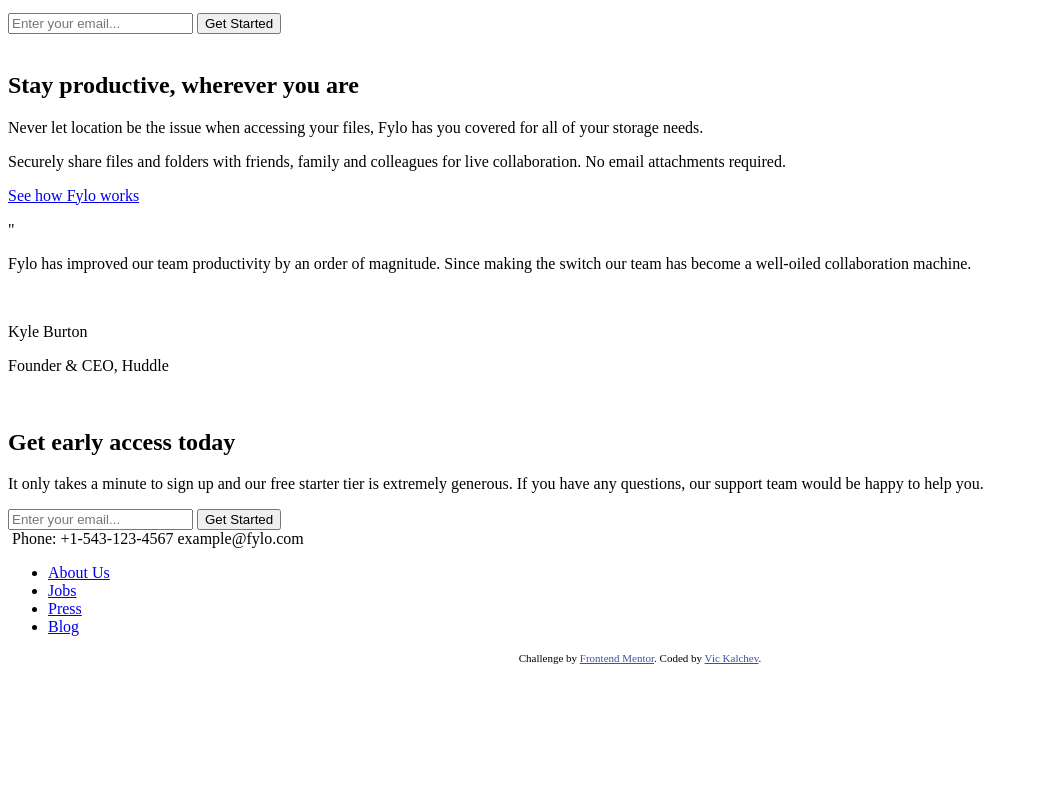
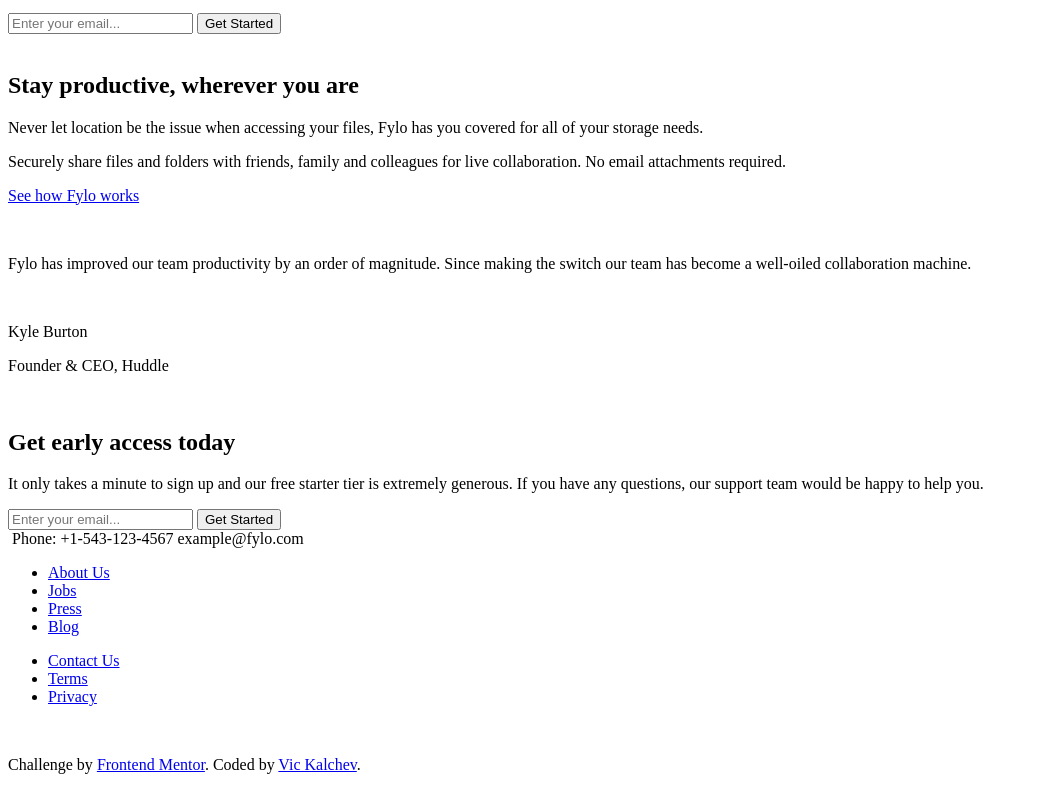
Before and after one commit to vickalchev/Fylo-Landing-Page, a plain HTML site: page fylo-landing-page/index.html in a window 1280 px wide. Shown: the part 184-974 px from the top of the page, without its empty margins (0-1038 px from the left). Before the commit the page ends 859 px from the top, so only its background shows below. Drawn offline with Linux system fonts and the light colour scheme.

Commit message:
Adding a css file

```diff
--- a/fylo-landing-page/index.html
+++ b/fylo-landing-page/index.html
@@ -12,18 +12,9 @@
       href="./images/favicon-32x32.png"
     />
 
+    <link rel="stylesheet" type="text/css" href="./style.css" />
+
     <title>Frontend Mentor | Fylo landing page with two column layout</title>
-
-    <!-- Feel free to remove these styles or customise in your own stylesheet 👍 -->
-    <style>
-      .attribution {
-        font-size: 11px;
-        text-align: center;
-      }
-      .attribution a {
-        color: hsl(228, 45%, 44%);
-      }
-    </style>
   </head>
   <body>
     <!-- Setting up the navigation bar -->
@@ -82,7 +73,7 @@
         </p>
         <!-- Quote section -->
         <div class="quote-container">
-          <p class="quote-icon">"</p>
+          <img id="quote-icon" href="./images/icon-quotes.svg" />
           <p class="in-quote-text">
             Fylo has improved our team productivity by an order of magnitude.
             Since making the switch our team has become a well-oiled
@@ -142,14 +133,23 @@
             <li><a href="#">Blog</a></li>
           </ul>
         </div>
-        <div id="footer-col-3"></div>
+        <div id="footer-col-3">
+          <ul>
+            <li><a href="#">Contact Us</a></li>
+            <li><a href="#">Terms</a></li>
+            <li><a href="#">Privacy</a></li>
+          </ul>
+        </div>
+        <div id="footer-col-4">
+          <img id="icon-fb" href="" />
+        </div>
       </section>
       <!-- The below is the signature of the website -->
       <section id="signature">
         <p class="attribution">
           Challenge by
-          <a href="https://www.frontendmentor.io?ref=challenge" target="_blank"
-            >Frontend Mentor</a
+          <a href="https://www.frontendmentor.io?ref=challenge" target="_blank">
+            Frontend Mentor</a
           >. Coded by <a href="#">Vic Kalchev</a>.
         </p>
       </section>
```
Also changed, not shown: fylo-landing-page/style.css (added).
